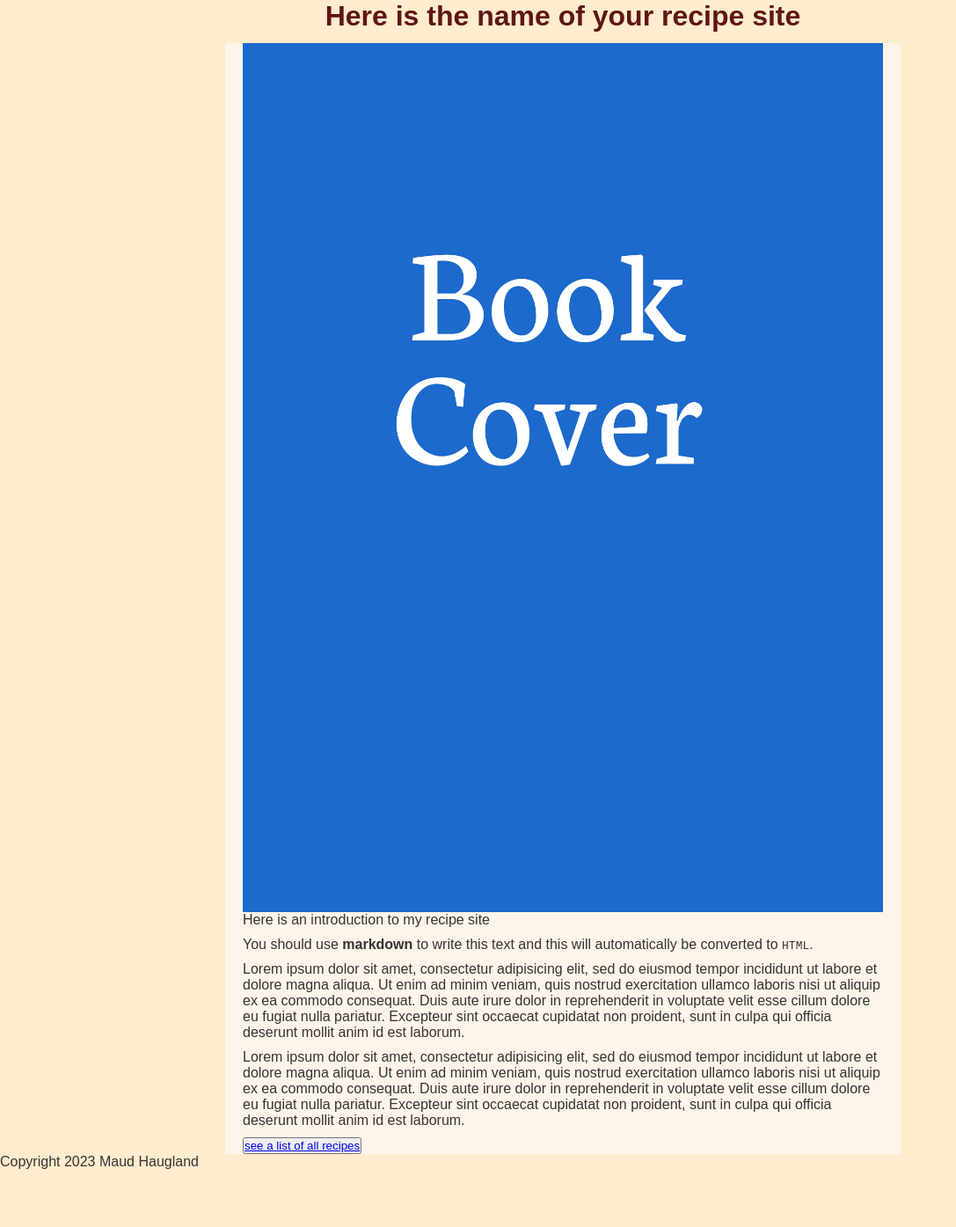
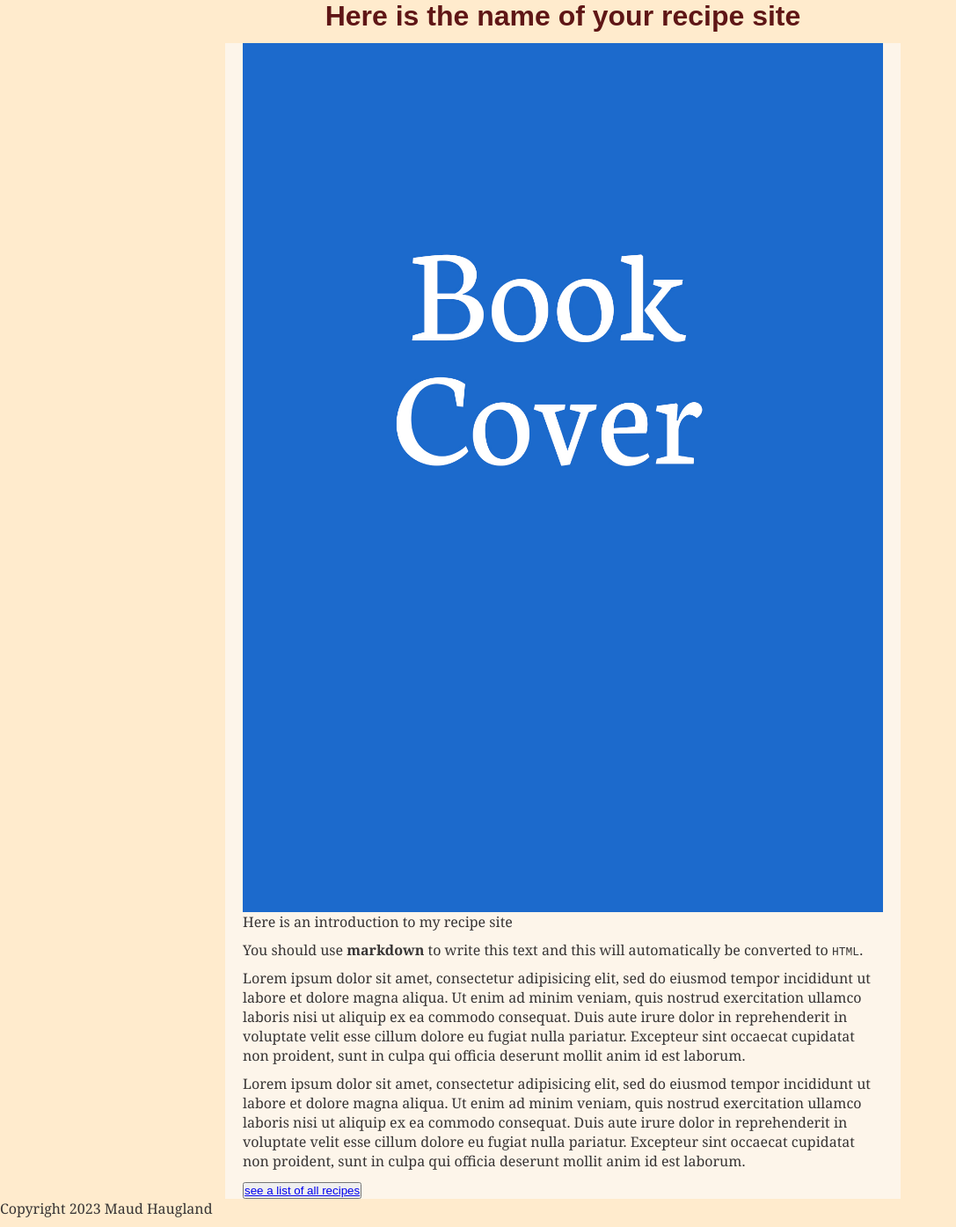
Before and after one commit to maudhaugland/maudsrecipes, a Jekyll site: the page built from home/index.md, in a window 1280 px wide. Shown: the whole page at 88% size, without its empty margins (0-1087 px from the left). Built offline with Jekyll 4.4.1, drawn with Linux system fonts in a browser that asks for light colours; before the commit the page ends 1340 px from its top, so only the background shows below that.

Commit message:
Update recipes.css

```diff
--- a/styles/recipes.css
+++ b/styles/recipes.css
@@ -1,7 +1,7 @@
 /*! CSS bare bones for recipes site */
 
  html {
-  font-family: sans-serif;
+  font-family: Georgia, 'Times New Roman', Times, serif;
   -ms-text-size-adjust: 100%;
   -webkit-text-size-adjust: 100%;
 }
```
